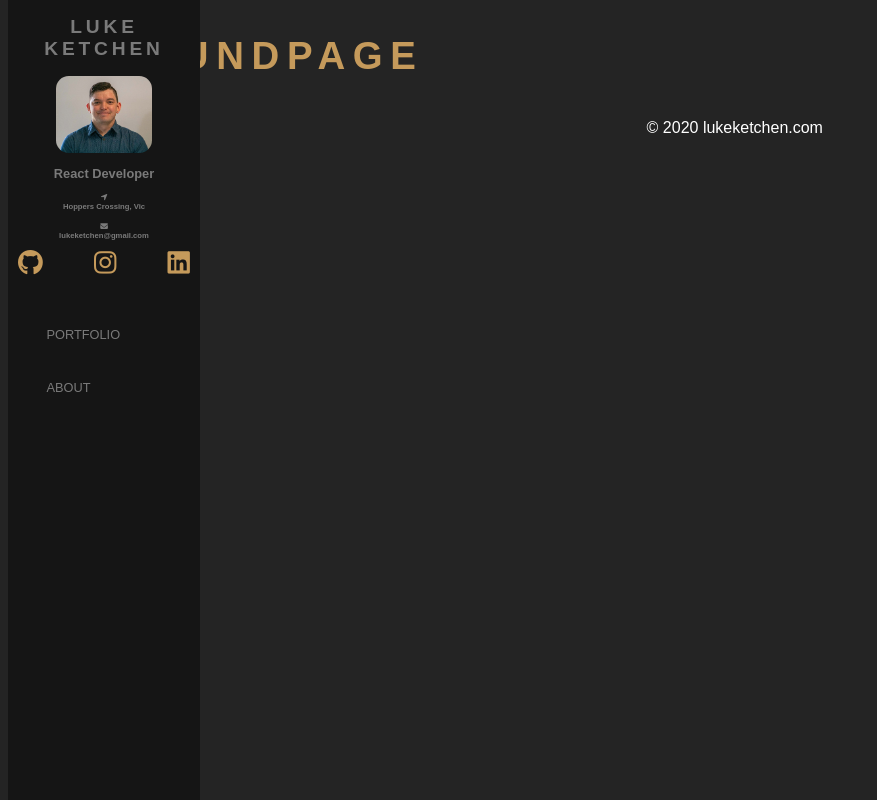
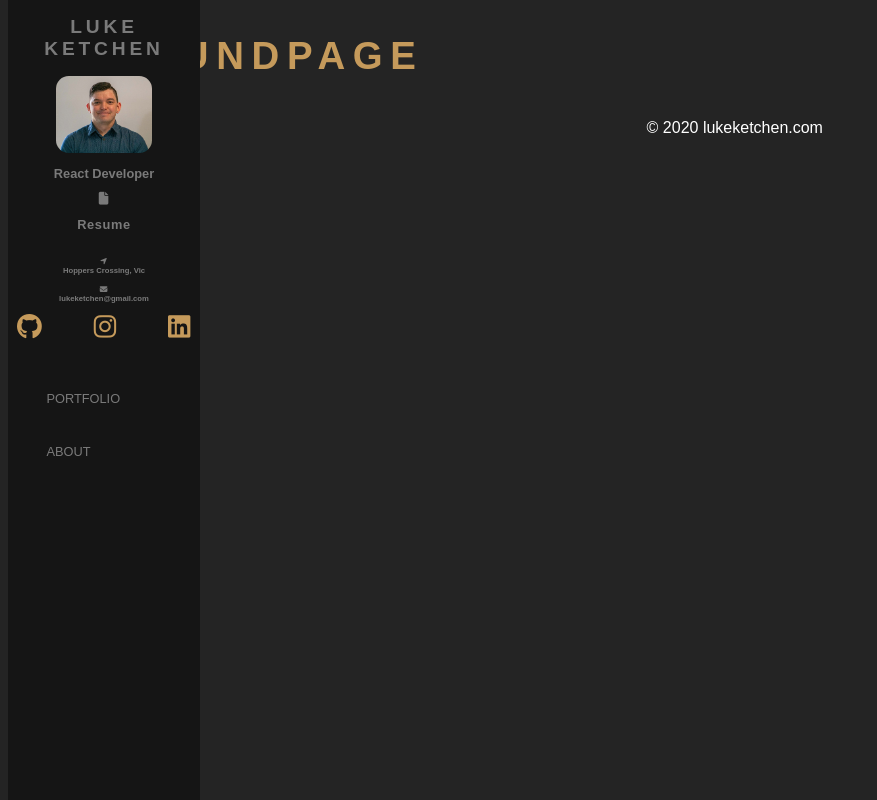
Before and after one commit to lukeketchen/react-portfolio, a React (Create React App) app: page /project/1 in a window 1280 px wide. Shown: the whole page, without its empty margins (0-877 px from the left). Built offline with nearby package versions, Linux system fonts and the light colour scheme.

Commit message:
Added link to resume
+ link to resume with font awesome icon :+1:

```diff
--- a/src/components/Header.js
+++ b/src/components/Header.js
@@ -6,7 +6,18 @@ const Header = () => (
     <h2>Luke Ketchen</h2>
     <img src={profilePic} alt="Profile Pic" />
     <h3>React Developer</h3>
-    <div>
+    <div className="">
+      <h3>
+        <a
+          href="https://drive.google.com/open?id=15EoQXKIaFux3-tfb9Ur6nGhh7R8Dt3aGlBcYt0zz3LY"
+          target="_blank"
+        >
+          <i class="fas fa-file hover">
+            <br />
+            <h3>Resume</h3>
+          </i>
+        </a>
+      </h3>
       <h4>
         <i className="fas fa-location-arrow"></i> <br />
         Hoppers Crossing, Vic
--- a/src/styles/base/_base.scss
+++ b/src/styles/base/_base.scss
@@ -54,6 +54,8 @@ img {
 
 i {
   color: $txt-title;
+  font-family: $font-main;
+  letter-spacing: $xxs-text;
 }
 @media only screen and (max-width: $desktop-breakpoint) {
   h1 {
--- a/src/styles/components/_header.scss
+++ b/src/styles/components/_header.scss
@@ -21,6 +21,12 @@ header img {
   width: 50%;
   margin-left: auto;
   margin-right: auto;
+}
+header .resume i {
+}
+.hover:hover {
+  color: $txt-title;
+  cursor: pointer;
 }
 header nav {
   margin-top: $xxl-text;
```
